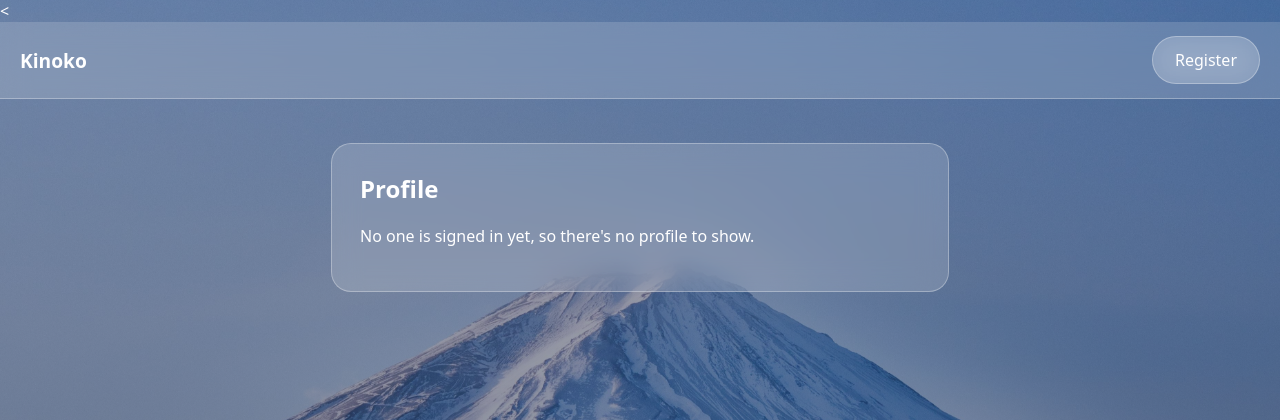
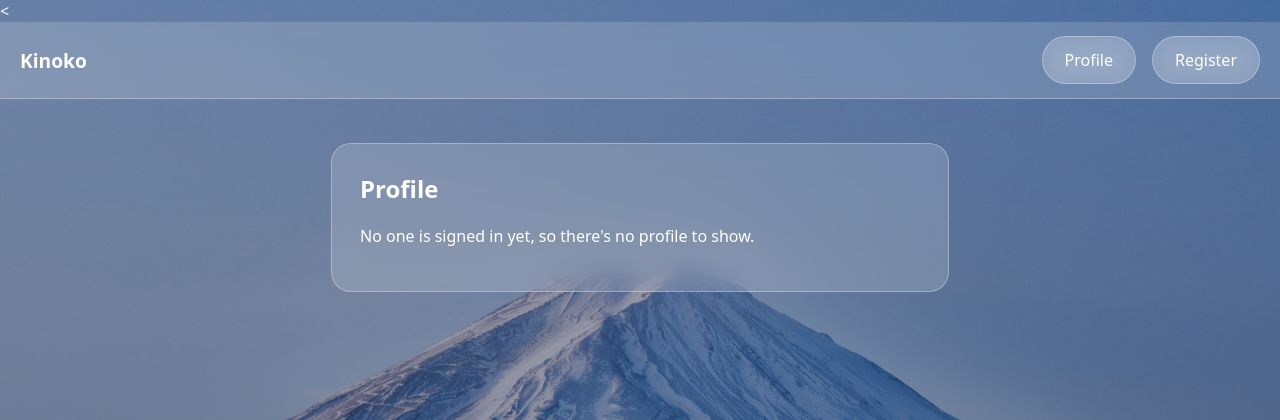
Before and after one commit to wilson-byte-vc/Kinoko, a Django app: page /profile/ in a window 1280 px wide. Shown: the top 420 px of the page. Run offline with Django 5.2, Linux system fonts and the light colour scheme.

Commit message:
Put profile button back bcs yuji said so

```diff
--- a/templates/base.html
+++ b/templates/base.html
@@ -21,6 +21,7 @@
 <body>
     <header class="site-header">
         <a class="brand" href="{% url 'home' %}">Kinoko</a>
+        <a class="btn" href="{% url 'profile' %}">Profile</a>
         <a class="btn" href="{% url 'register' %}">Register</a>
     </header>
 
```
